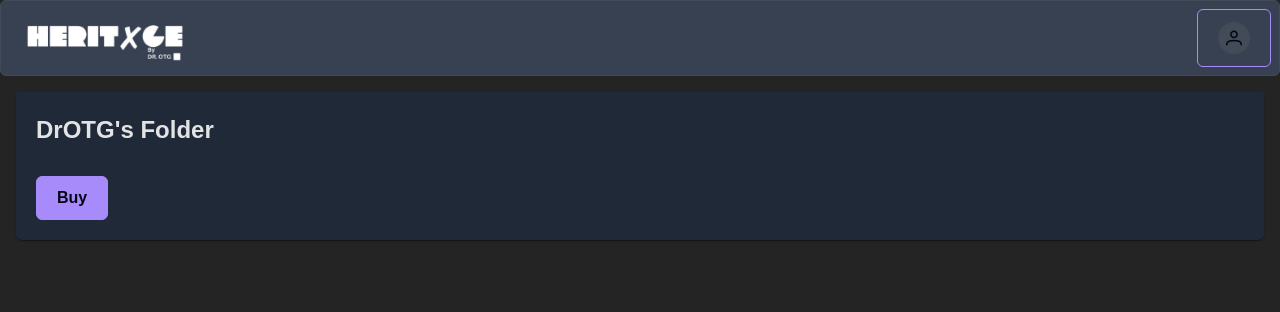
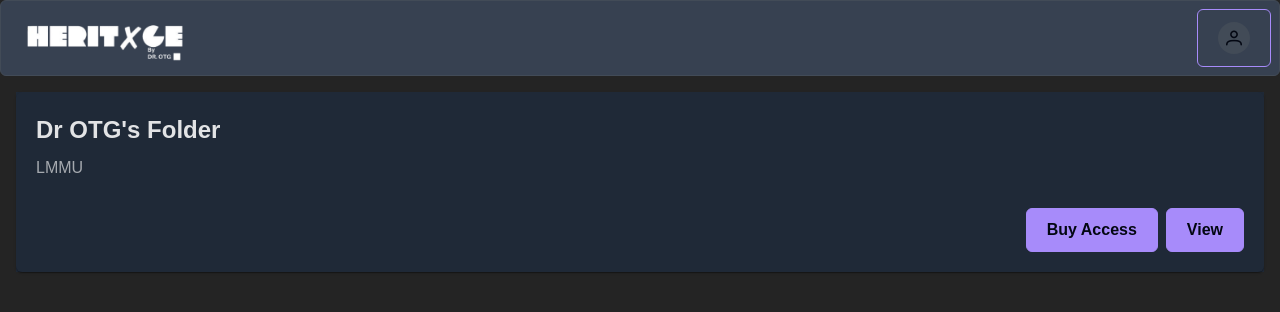
Before and after one commit to DrOTG/heritage, a React (Vite) app: page /#/profile in a window 1280 px wide. Both pictures are taken after a click on the picture 103 px from the left and 38 px from the top of the page. Shown: the top 312 px of the page. Built offline with nearby package versions, Linux system fonts and the light colour scheme; a web font is replaced by a local one.

Commit message:
token expired and external data

```diff
--- a/src/App.jsx
+++ b/src/App.jsx
@@ -1,4 +1,4 @@
-import { useContext, useEffect, useState } from 'react'
+import { useContext, useEffect, useState, useRef } from 'react'
 import { Menubar } from 'primereact/menubar'
 import logo from './assets/logo.png'
 import { GoogleLogin } from '@react-oauth/google';
@@ -6,15 +6,20 @@
 import { Outlet, useNavigate } from 'react-router-dom';
 import { Avatar } from 'primereact/avatar';
 import { Button } from 'primereact/button';
-import { UserContext } from './context';
+import { ToastContext, UserContext } from './context';
+import { Toast } from 'primereact/toast';
 
 function App() {
   const userData = useContext(UserContext)
   const navigate = useNavigate()
+  const toastRef = useContext(ToastContext)
 
   function goToProfile(e) {
     if(userData.user === null) {
       navigate("/login")
+      if(userData.userError) {
+        toastRef.current.show({severity:"error",summary:"User Error",detail:userData.userError})
+      }
     } else {
       navigate("/profile")
     }
@@ -32,7 +37,7 @@
       </Button>
     )} />
     <div style={{padding:"16px"}}>
-        <Outlet />
+      <Outlet />
     </div>
     </>
   )
--- /dev/null
+++ b/src/components/DriveFolders.jsx
@@ -0,0 +1,29 @@
+import { DataView } from "primereact/dataview";
+import { Card } from "primereact/card";
+import { Button } from 'primereact/button';
+import data from '../data.json'
+
+export default function DriveFolders() {
+
+  const listTemplate = (items) => {
+    const list = items.map((item,index)=>{
+      return (
+        <Card key={index} title={item.name} subTitle={item.school} footer={(
+          <div style={{display:"flex",justifyContent:"end",gap:"8px"}}>
+            <Button label='Buy Access' />
+            <Button label='View' />
+          </div>
+        )}></Card>
+      )
+    })
+    return (
+      <div>{list}</div>
+    )
+  }
+
+  return (
+    <div>
+      <DataView value={data.drives} listTemplate={listTemplate} />
+    </div>
+  )
+}
--- a/src/context.jsx
+++ b/src/context.jsx
@@ -1,6 +1,7 @@
 import { jwtDecode } from "jwt-decode";
 import { ProgressSpinner } from "primereact/progressspinner";
-import { createContext, useEffect, useReducer } from "react"
+import { Toast } from "primereact/toast";
+import { createContext, useEffect, useReducer, useRef } from "react"
 import { useNavigate } from "react-router-dom";
 
 const initialData = {
@@ -41,9 +42,11 @@
 
 export const UserContext = createContext(initialData)
 export const DispatchUserData = createContext(null)
+export const ToastContext = createContext(null)
 
 export function UserProvider({children}) {
   const [userData,dispatch] = useReducer(userReducer,initialData)
+  const toastRef = useRef(null)
 
   useEffect(()=>{
     const credentials = localStorage.getItem("credentials")
@@ -58,6 +61,7 @@
   return (
     <UserContext.Provider value={userData}>
       <DispatchUserData.Provider value={dispatch}>
+        <ToastContext.Provider value={toastRef}>
           {!userData.userInit ? (
             <center>
               <ProgressSpinner />
@@ -65,6 +69,8 @@
           ) : (
             <>{children}</>
           ) }
+        </ToastContext.Provider>
+        <Toast ref={toastRef} />
       </DispatchUserData.Provider>
     </UserContext.Provider>
   )
--- /dev/null
+++ b/src/data.json
@@ -0,0 +1,8 @@
+{
+  "drives":[
+    {
+      "name":"Dr OTG's Folder",
+      "school":"LMMU"
+    }
+  ]
+}
--- a/src/pages/Home.jsx
+++ b/src/pages/Home.jsx
@@ -1,32 +1,10 @@
 import { DataView } from 'primereact/dataview'
-import { Card } from "primereact/card";
-import { Button } from 'primereact/button';
+import DriveFolders from '../components/DriveFolders';
 
 export default function Home() {
-  const drives = [
-    {
-      name:"DrOTG's Folder",
-    }
-  ]
-
-  const listTemplate = (items) => {
-    const list = items.map((item,index)=>{
-      return (
-        <Card key={index} title={item.name} footer={(
-          <div>
-            <Button label='Buy' />
-          </div>
-        )}></Card>
-      )
-    })
-    return (
-      <div>{list}</div>
-    )
-  }
-
   return (
     <div>
-      <DataView value={drives} listTemplate={listTemplate} />
+      <DriveFolders />
     </div>
   )
 }
```
Lines whose indentation alone changed are shown as unchanged.
